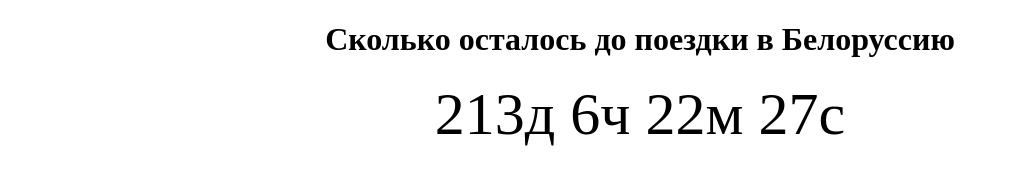
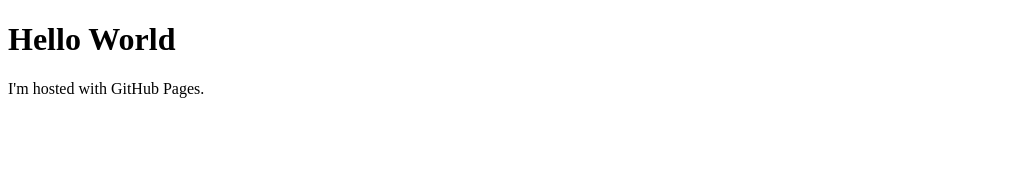
Before and after one commit to Egurazdov/IMT1, a plain HTML site: page index.html in a window 1280 px wide. Shown: the whole page, without its empty margins (0-1009 px from the left). Drawn offline with Linux system fonts and the light colour scheme.

Commit message:
Update index.html

```diff
--- a/index.html
+++ b/index.html
@@ -1,54 +1,7 @@
-<!DOCTYPE HTML>
+<!DOCTYPE html>
 <html>
-
-<head>
-    <meta name="viewport" content="width=device-width, initial-scale=1">
-    <style>
-        p {
-            text-align: center;
-            font-size: 60px;
-            margin-top: 0px;
-        }
-
-        h1 {
-            text-align: center;
-        }
-    </style>
-</head>
-
 <body>
-    <h1>Сколько осталось до поездки в Белоруссию</h1>
-    <p id="demo"></p>
-    <script>
-        // Set the date we're counting down to
-        var countDownDate = new Date("May 8, 2025 00:00:00").getTime();
-        var x = setInterval(counter, 1000);
-
-        function counter() {
-            // Get today's date and time
-            var now = new Date().getTime();
-
-            // Find the distance between now and the count down date
-            var distance = countDownDate - now;
-
-            // Time calculations for days, hours, minutes and seconds
-            var days = Math.floor(distance / (1000 * 60 * 60 * 24));
-            var hours = Math.floor((distance % (1000 * 60 * 60 * 24)) / (1000 * 60 * 60));
-            var minutes = Math.floor((distance % (1000 * 60 * 60)) / (1000 * 60));
-            var seconds = Math.floor((distance % (1000 * 60)) / 1000);
-
-            // Output the result in an element with id="demo"
-            document.getElementById("demo").innerHTML = days + "д " + hours + "ч "
-                + minutes + "м " + seconds + "с ";
-
-            // If the count down is over, write some text
-            if (distance < 0) {
-                clearInterval(x);
-                document.getElementById("demo").innerHTML = "УРА! Этот день наступил!";
-            }
-        }
-        counter();
-    </script>
+<h1>Hello World</h1>
+<p>I'm hosted with GitHub Pages.</p>
 </body>
-
 </html>
```
